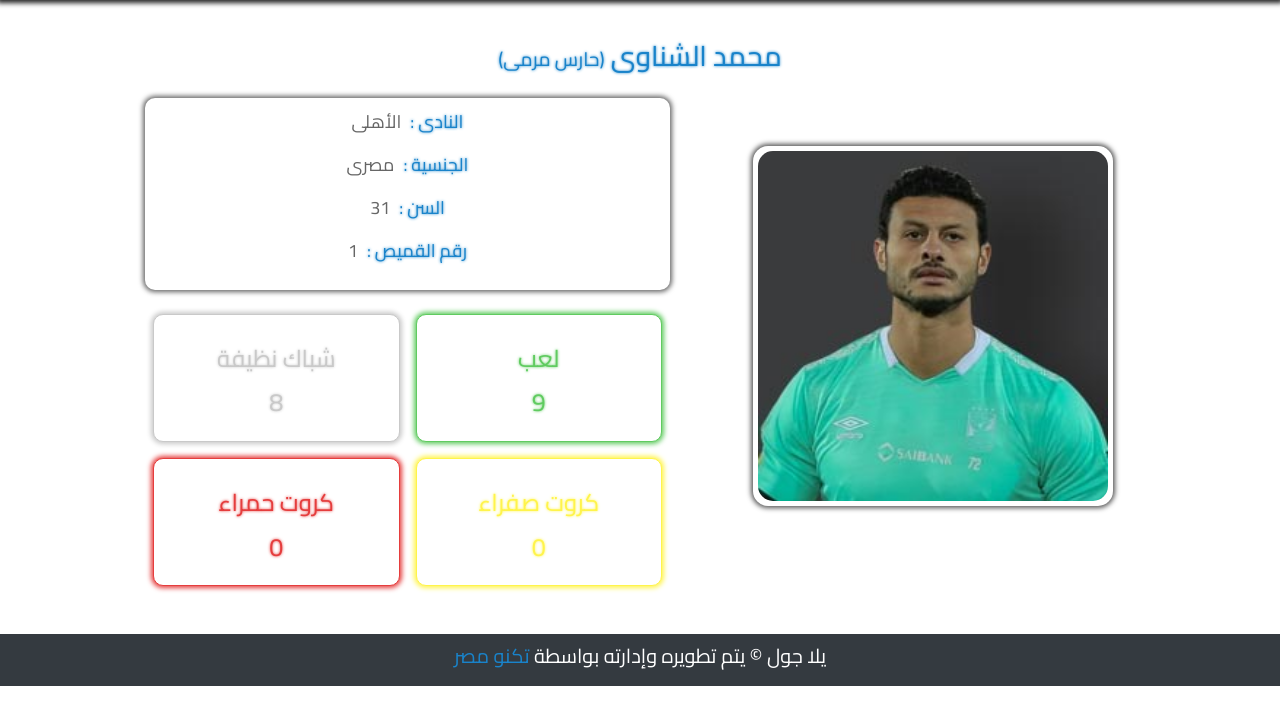
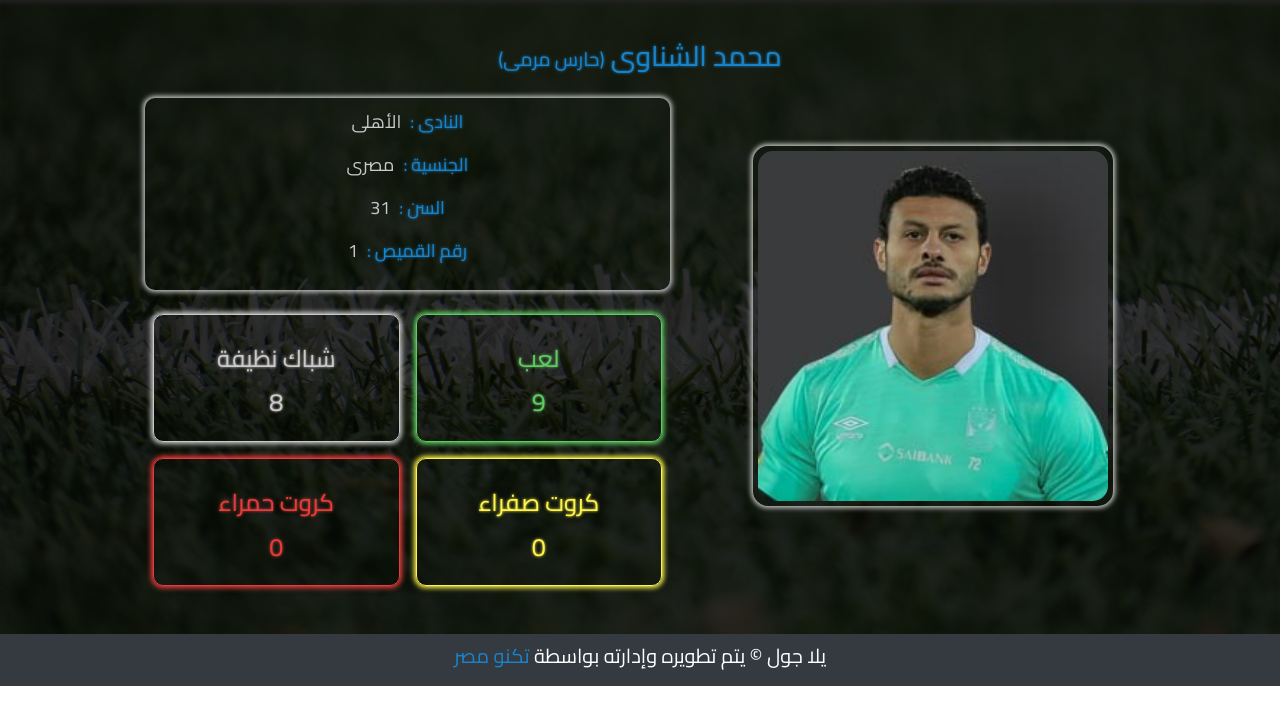
Before and after one commit to mahmoudsiliman75/Yala-Goal, a PHP site: page /player-details.php in a window 1280 px wide. Shown: the part 62-787 px from the top of the page. Run offline with PHP 8.4, Linux system fonts and the light colour scheme.

Commit message:
edit player details page

```diff
--- a/css/style.css
+++ b/css/style.css
@@ -1049,10 +1049,20 @@ html body::-webkit-scrollbar-thumb {
 }
 
 .player-details {
-  padding: 40px 0;
+  background-image: url(../imgs/playground.jpg);
+  background-size: cover;
+  position: relative;
 }
 
-.player-details h3 {
+.player-details .overlay {
+  padding: 40px 0;
+  display: block;
+  width: 100%;
+  height: 100%;
+  background-color: rgba(0, 0, 0, 0.8);
+}
+
+.player-details .overlay h3 {
   text-align: center;
   color: #1983ca;
   -webkit-text-shadow: 0 0 3px #1983ca;
@@ -1061,20 +1071,20 @@ html body::-webkit-scrollbar-thumb {
   text-shadow: 0 0 3px #1983ca;
 }
 
-.player-details h3 span {
+.player-details .overlay h3 span {
   font-size: 1.2rem;
 }
 
-.player-details .player-img .img-border {
+.player-details .overlay .player-img .img-border {
   display: inline-block;
-  -webkit-box-shadow: 0 0 5px 2px #555;
-  -o-box-shadow: 0 0 5px 2px #555;
-  box-shadow: 0 0 5px 2px #555;
+  -webkit-box-shadow: 0 0 5px 2px #c9c9c9;
+  -o-box-shadow: 0 0 5px 2px #c9c9c9;
+  box-shadow: 0 0 5px 2px #c9c9c9;
   padding: 5px;
   border-radius: 15px;
 }
 
-.player-details .player-img .img-border img {
+.player-details .overlay .player-img .img-border img {
   max-width: 350px;
   min-width: 350px;
   max-height: 350px;
@@ -1082,22 +1092,22 @@ html body::-webkit-scrollbar-thumb {
   border-radius: 15px;
 }
 
-.player-details .player-info {
+.player-details .overlay .player-info {
   text-align: center;
   padding: 10px  15px;
   border-radius: 10px;
-  -webkit-box-shadow: 0 0 5px 2px #666;
-  -o-box-shadow: 0 0 5px 2px #666;
-  box-shadow: 0 0 5px 2px #666;
+  -webkit-box-shadow: 0 0 5px 2px #c9c9c9;
+  -o-box-shadow: 0 0 5px 2px #c9c9c9;
+  box-shadow: 0 0 5px 2px #c9c9c9;
 }
 
-.player-details .player-info p {
+.player-details .overlay .player-info p {
   color: #fff;
   font-size: 18px;
-  color: #666;
+  color: #c9c9c9;
 }
 
-.player-details .player-info p span {
+.player-details .overlay .player-info p span {
   margin-left: 5px;
   color: #1983ca;
   -webkit-text-shadow: 0 0 3px #1983ca;
@@ -1106,13 +1116,14 @@ html body::-webkit-scrollbar-thumb {
   text-shadow: 0 0 3px #1983ca;
 }
 
-.player-details .card {
+.player-details .overlay .card {
   border: none;
   color: #fff;
   border-radius: 10px;
+  background-color: transparent;
 }
 
-.player-details .card.play {
+.player-details .overlay .card.play {
   border: 1px solid #60cb60;
   color: #60cb60;
   -webkit-box-shadow: 0 0 5px 2px #60cb60;
@@ -1120,7 +1131,7 @@ html body::-webkit-scrollbar-thumb {
   box-shadow: 0 0 5px 2px #60cb60;
 }
 
-.player-details .card.play .card-body h4 {
+.player-details .overlay .card.play .card-body h4 {
   -webkit-text-shadow: 0 0 3px #60cb60;
   -moz-text-shadow: 0 0 3px #60cb60;
   -o-text-shadow: 0 0 3px #60cb60;
@@ -1128,7 +1139,7 @@ html body::-webkit-scrollbar-thumb {
   margin: 10px 0;
 }
 
-.player-details .card.play .card-body p {
+.player-details .overlay .card.play .card-body p {
   font-size: 25px;
   margin-bottom: 0;
   -webkit-text-shadow: 0 0 3px #60cb60;
@@ -1137,7 +1148,7 @@ html body::-webkit-scrollbar-thumb {
   text-shadow: 0 0 3px #60cb60;
 }
 
-.player-details .card.goals {
+.player-details .overlay .card.goals {
   border: 1px solid #c9c9c9;
   color: #c9c9c9;
   -webkit-box-shadow: 0 0 5px 2px #c9c9c9;
@@ -1145,7 +1156,7 @@ html body::-webkit-scrollbar-thumb {
   box-shadow: 0 0 5px 2px #c9c9c9;
 }
 
-.player-details .card.goals .card-body h4 {
+.player-details .overlay .card.goals .card-body h4 {
   -webkit-text-shadow: 0 0 3px #c9c9c9;
   -moz-text-shadow: 0 0 3px #c9c9c9;
   -o-text-shadow: 0 0 3px #c9c9c9;
@@ -1153,7 +1164,7 @@ html body::-webkit-scrollbar-thumb {
   margin: 10px 0;
 }
 
-.player-details .card.goals .card-body p {
+.player-details .overlay .card.goals .card-body p {
   font-size: 25px;
   margin-bottom: 0;
   -webkit-text-shadow: 0 0 3px #c9c9c9;
@@ -1162,7 +1173,7 @@ html body::-webkit-scrollbar-thumb {
   text-shadow: 0 0 3px #c9c9c9;
 }
 
-.player-details .card.yellow-cards {
+.player-details .overlay .card.yellow-cards {
   border: 1px solid #fff44b;
   color: #fff44b;
   -webkit-box-shadow: 0 0 5px 2px #fff44b;
@@ -1170,7 +1181,7 @@ html body::-webkit-scrollbar-thumb {
   box-shadow: 0 0 5px 2px #fff44b;
 }
 
-.player-details .card.yellow-cards .card-body h4 {
+.player-details .overlay .card.yellow-cards .card-body h4 {
   -webkit-text-shadow: 0 0 3px #fff44b;
   -moz-text-shadow: 0 0 3px #fff44b;
   -o-text-shadow: 0 0 3px #fff44b;
@@ -1178,7 +1189,7 @@ html body::-webkit-scrollbar-thumb {
   margin: 10px 0;
 }
 
-.player-details .card.yellow-cards .card-body p {
+.player-details .overlay .card.yellow-cards .card-body p {
   font-size: 25px;
   margin-bottom: 0;
   -webkit-text-shadow: 0 0 3px #fff44b;
@@ -1187,7 +1198,7 @@ html body::-webkit-scrollbar-thumb {
   text-shadow: 0 0 3px #fff44b;
 }
 
-.player-details .card.red-cards {
+.player-details .overlay .card.red-cards {
   border: 1px solid #e53d3d;
   color: #e53d3d;
   -webkit-box-shadow: 0 0 5px 2px #e53d3d;
@@ -1195,7 +1206,7 @@ html body::-webkit-scrollbar-thumb {
   box-shadow: 0 0 5px 2px #e53d3d;
 }
 
-.player-details .card.red-cards .card-body h4 {
+.player-details .overlay .card.red-cards .card-body h4 {
   -webkit-text-shadow: 0 0 3px #e53d3d;
   -moz-text-shadow: 0 0 3px #e53d3d;
   -o-text-shadow: 0 0 3px #e53d3d;
@@ -1203,7 +1214,7 @@ html body::-webkit-scrollbar-thumb {
   margin: 10px 0;
 }
 
-.player-details .card.red-cards .card-body p {
+.player-details .overlay .card.red-cards .card-body p {
   font-size: 25px;
   margin-bottom: 0;
   -webkit-text-shadow: 0 0 3px #e53d3d;
--- a/css/style.scss
+++ b/css/style.scss
@@ -937,7 +937,15 @@ html {
 
 // START:: PLAYER DETAILS PAGE STYLES
 .player-details {
+  background-image: url(../imgs/playground.jpg);
+  background-size: cover;
+  position: relative;
+  .overlay {
     padding: $sectionPadding;
+    display: block;
+    width: 100%;
+    height: 100%;
+    background-color: rgba(0, 0, 0, 0.8);
     h3 {
       text-align: center;
       color: $mainColor;
@@ -950,7 +958,7 @@ html {
       .img-border {
         display: inline-block;
         // border: 1px solid #666;
-      @include boxShadow(0, 0, 5px, 2px, #555);
+        @include boxShadow(0, 0, 5px, 2px, #c9c9c9);
         padding: 5px;
         border-radius: 15px;
         img {
@@ -966,11 +974,11 @@ html {
       text-align: center;
       padding: 10px  15px;
       border-radius: 10px;
-    @include boxShadow(0, 0, 5px, 2px, #666);
+      @include boxShadow(0, 0, 5px, 2px, #c9c9c9);
       p {
         color: #fff;
         font-size: 18px;
-      color: #666;
+        color: #c9c9c9;
         span {
           margin-left: 5px;
           color: $mainColor;
@@ -982,6 +990,7 @@ html {
       border: none;
       color: #fff;
       border-radius: 10px;
+      background-color: transparent;
       &.play {
         border: 1px solid #60cb60;
         color: #60cb60;
@@ -1048,6 +1057,7 @@ html {
       }
     }
   }
+}
 // END:: PLAYER DETAILS PAGE STYLES
 
 // START:: FOOTER STYLES
--- a/player-details.php
+++ b/player-details.php
@@ -4,6 +4,7 @@
 
 <!-- START:: CONTENT -->
 <div class="player-details">
+  <div class="overlay">
     <div class="container">
       <h3 class="mb-4"> محمد الشناوى  <span> (حارس مرمى) </span> </h3>
 
@@ -82,6 +83,7 @@
 
     </div>
   </div>
+</div>
 <!-- END:: CONTENT -->
 
 <!-- START:: INCLUDING FOOTER -->
```
Also changed, not shown: 1 other file. Lines whose indentation alone changed are shown as unchanged.
